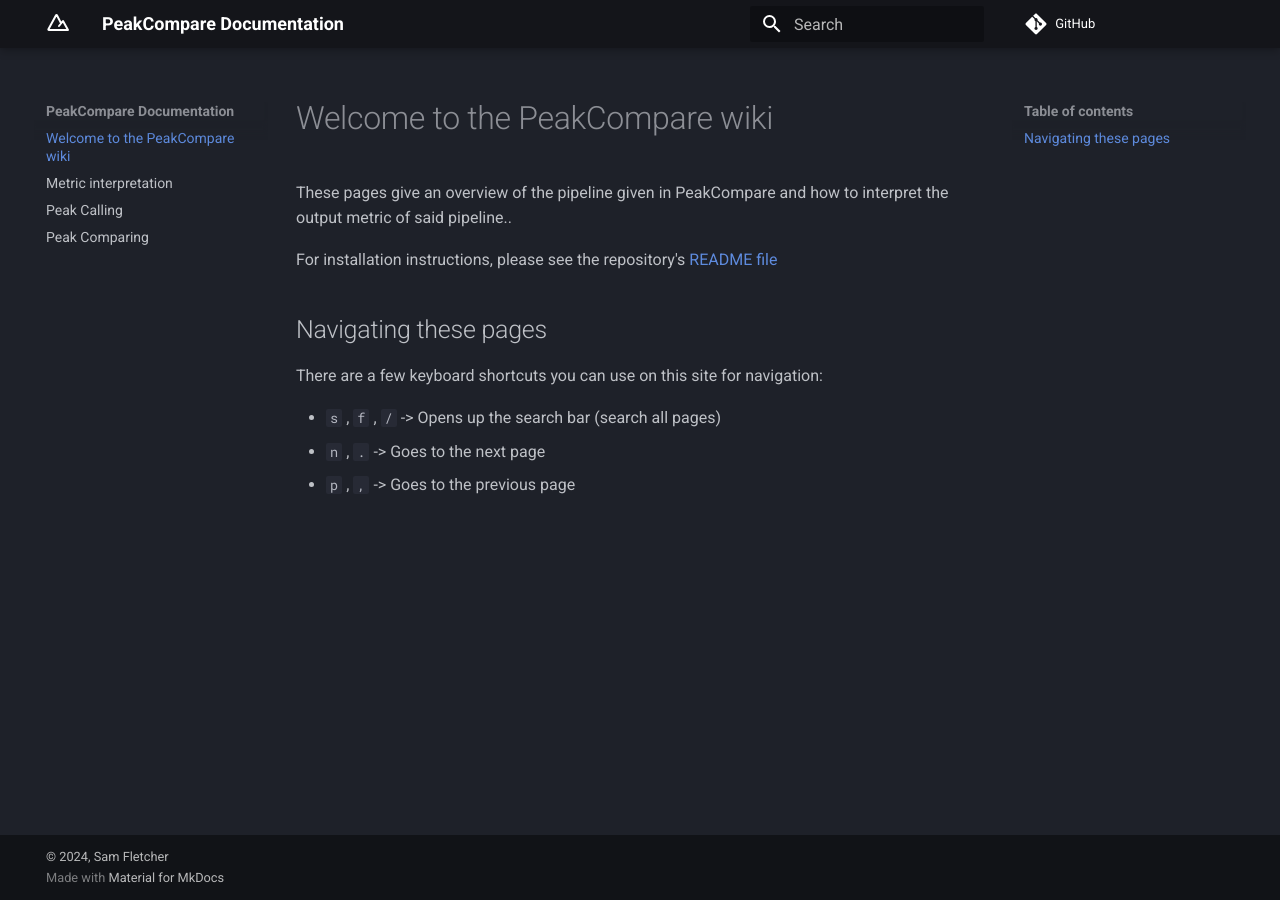
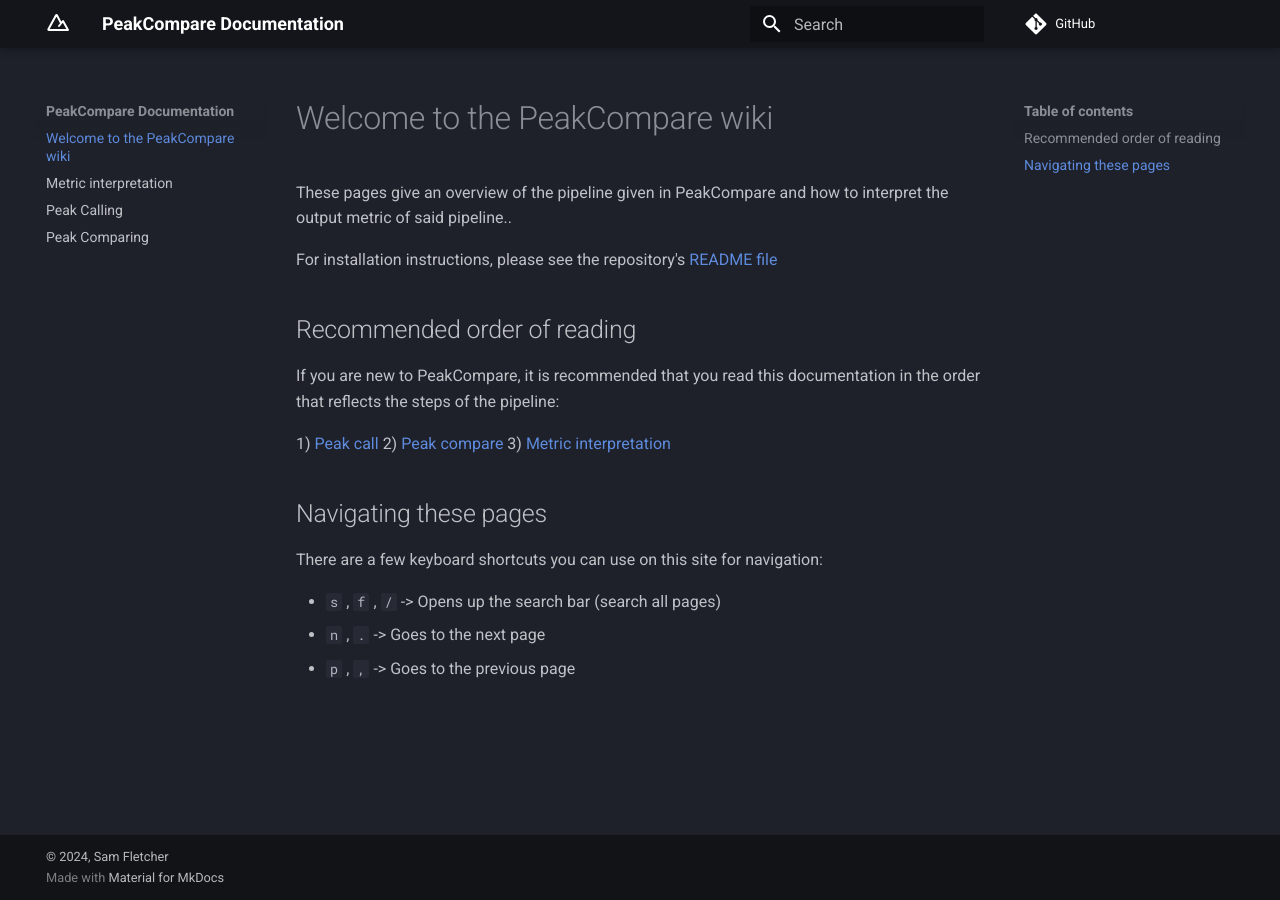
Before and after one commit to sof202/ATACPeakCompare, an MkDocs documentation site: the page built from docs/index.md, in a window 1280 px wide. Built offline with MkDocs 1.6.1 and Material for MkDocs 9.7.7, drawn with Linux system fonts in a browser that asks for light colours; comment, search, counter and statistics services are not loaded.

Commit message:
docs: add recommended order of reading

```diff
--- a/docs/index.md
+++ b/docs/index.md
@@ -6,6 +6,15 @@
 For installation instructions, please see the repository's [README
 file](https://github.com/sof202/ChromBinarize/?tab=readme-ov-file#setup)
 
+## Recommended order of reading
+
+If you are new to PeakCompare, it is recommended that you read this
+documentation in the order that reflects the steps of the pipeline:
+
+1) [Peak call](./peak_calling.md)
+2) [Peak compare](./peak_comparing.md)
+3) [Metric interpretation](./metric_interpretation.md)
+
 ## Navigating these pages
 
 There are a few keyboard shortcuts you can use on this site for navigation:
```
